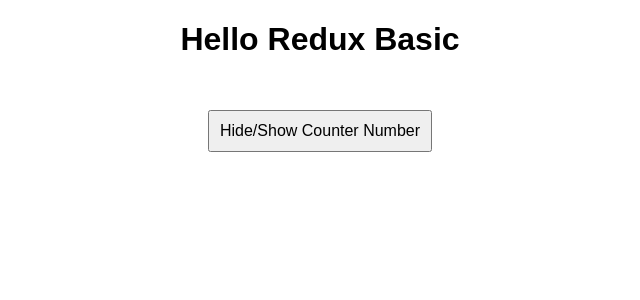
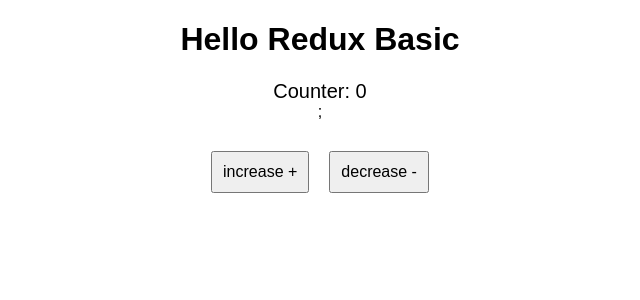
Before and after one commit to AyahElsayed/react-redux-counter, a React (Create React App) app: page / in a window 1280 px wide. Shown: the top 300 px of the page, without its empty margins (320-960 px from the left). Built offline with nearby package versions, Linux system fonts and the light colour scheme.

Commit message:
Toolkit Actions

```diff
--- a/src/App.js
+++ b/src/App.js
@@ -1,46 +1,47 @@
 import { useDispatch, useSelector } from 'react-redux';
 import './App.css';
+
+import { increase, decrease } from './store/index';
 
 function App() {
   const dispatch = useDispatch()
 
-  const globalstate = useSelector((state)=>state)
+  const globalstate = useSelector((state) => state)
+  // const handleCounterValue = (value) => {
+  //   if (value < 1) {
+  //     return 'no number'
+  //   }
+  //   return value
+  // }
+  // const increase = () => {
+  //   const action = { type: 'increase', payLoad: 4 }
+  //   dispatch(action)
+  // }
 
-  const handleCounterValue = (value) =>{
-    if (value < 1) {
-          return 'no number'
-        }
-        return value
-  }
-  const increase = () => {
-    const action = { type: 'increase', payLoad: 4 }
-    dispatch(action)
-  }
+  // const decrease = () => {
+  //   const action = { type: 'decrease', payLoad: 2 }
+  //   dispatch(action)
+  // }
 
-  const decrease = () => {
-    const action = { type: 'decrease', payLoad: 2 }
-    dispatch(action)
-  }
-
-  const toggleCounter = () => {
-    dispatch({ type: 'toggleCounter' })
-  }
+  // const toggleCounter = () => {
+  //   dispatch({ type: 'toggleCounter' })
+  // }
 
   return (
     <div className='App'>
       <h1>Hello Redux Basic</h1>
-      {globalstate.showCounter && (
+      {globalstate && (
         <>
-          <div className='counter'>Counter: {handleCounterValue(globalstate.value)}</div>;
+          <div className='counter'>Counter: {globalstate.value}</div>;
           <div>
-            <button className='btn' onClick={increase}>increase +</button>
-            <button className='btn' onClick={decrease}>decrease -</button>
+            <button className='btn' onClick={() => dispatch(increase(5))}>increase +</button>
+            <button className='btn' onClick={() => dispatch(decrease(2))}>decrease -</button>
           </div>
         </>
       )}
-      <div>
-        <button className='btn' onClick={toggleCounter}>Hide/Show Counter Number</button>
-      </div>
+      {/* <div>
+        <button className='btn' onClick>Hide/Show Counter Number</button>
+      </div> */}
     </div>
   );
 }
--- a/src/store/index.js
+++ b/src/store/index.js
@@ -7,10 +7,10 @@ const counterSlice = createSlice({
   initialState: initState,
   reducers: {
     increase: (state, action) => {
-      state.value += 1;
+      state.value += action.payload;
     },
     decrease: (state, action) => {
-      state.value -= 1;
+      state.value -= action.payload;
     },
   }
 })
@@ -34,5 +34,5 @@ const counterSlice = createSlice({
 
 
 const store = createStore(counterSlice.reducer)
-
+export const { increase, decrease } = counterSlice.actions
 export default store
```
